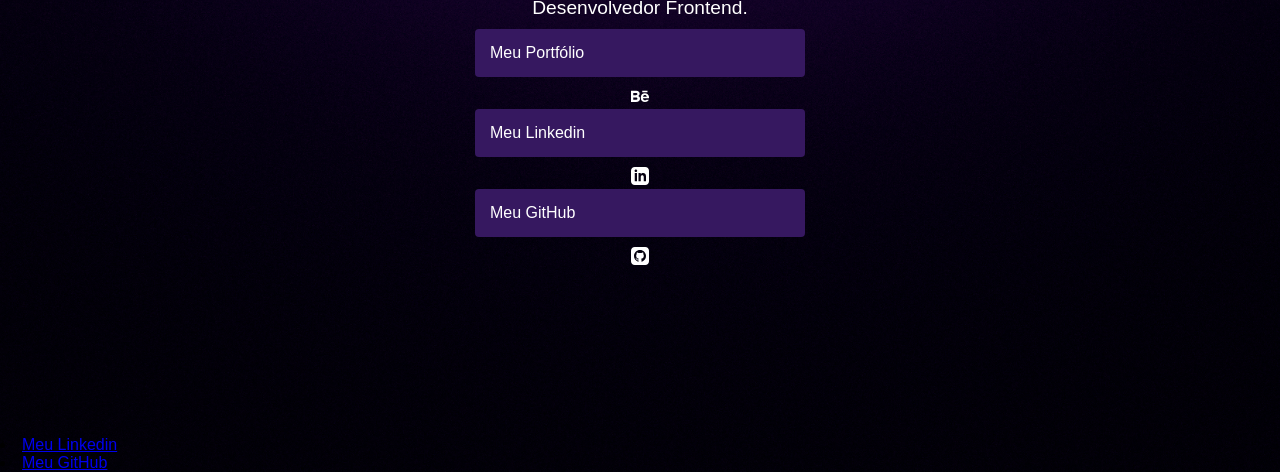
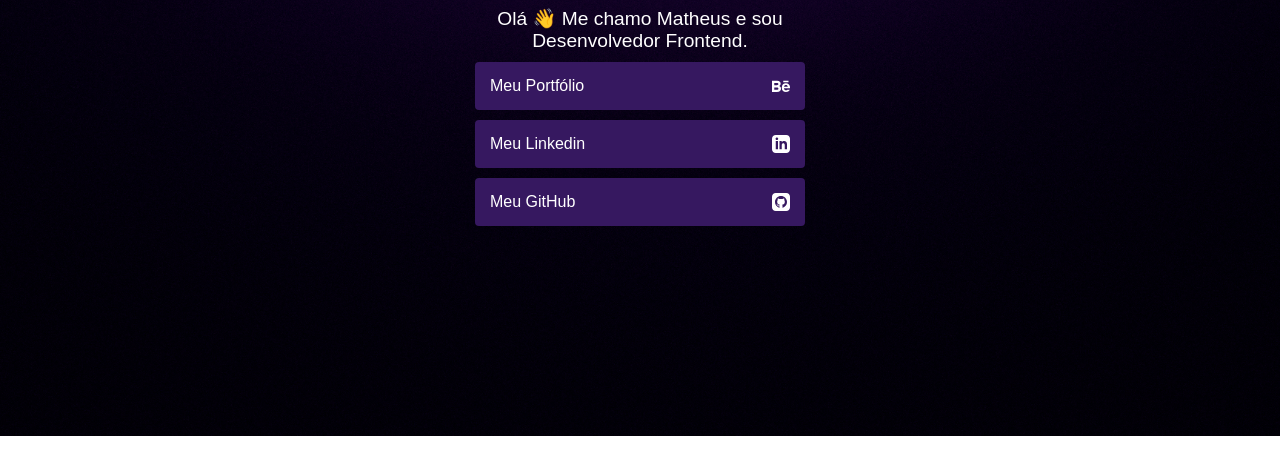
Before and after one commit to omvicente/Website, a plain HTML site: page index.html in a window 1280 px wide. Shown: the part 364-836 px from the top of the page. After the commit the page ends 800 px from the top, so only its background shows below. Drawn offline with Linux system fonts and the light colour scheme.

Commit message:
Update index.html

```diff
--- a/index.html
+++ b/index.html
@@ -17,24 +17,26 @@
             <h1>Matheus Vicente</h1>
             <p>Olá 👋 Me chamo Matheus e sou Desenvolvedor Frontend.</p>
         </div>
-        <div class="social-links">
+            <div class="social-links">
             <div>
-                <a target="_blank" href="https://www.behance.net/omvicente_">Meu Portfólio</a>
-                <svg xmlns="http://www.w3.org/2000/svg" width="18" height="18" viewBox="0 0 24 24"><path fill="white" d="M22 7h-7v-2h7v2zm1.726 10c-.442 1.297-2.029 3-5.101 3-3.074 0-5.564-1.729-5.564-5.675 0-3.91 2.325-5.92 5.466-5.92 3.082 0 4.964 1.782 5.375 4.426.078.506.109 1.188.095 2.14h-8.027c.13 3.211 3.483 3.312 4.588 2.029h3.168zm-7.686-4h4.965c-.105-1.547-1.136-2.219-2.477-2.219-1.466 0-2.277.768-2.488 2.219zm-9.574 6.988h-6.466v-14.967h6.953c5.476.081 5.58 5.444 2.72 6.906 3.461 1.26 3.577 8.061-3.207 8.061zm-3.466-8.988h3.584c2.508 0 2.906-3-.312-3h-3.272v3zm3.391 3h-3.391v3.016h3.341c3.055 0 2.868-3.016.05-3.016z"/></svg>
+                <a target="_blank" href="https://www.behance.net/omvicente_">
+                    <span>Meu Portfólio</span>
+                    <svg xmlns="http://www.w3.org/2000/svg" width="18" height="18" viewBox="0 0 24 24"><path fill="white" d="M22 7h-7v-2h7v2zm1.726 10c-.442 1.297-2.029 3-5.101 3-3.074 0-5.564-1.729-5.564-5.675 0-3.91 2.325-5.92 5.466-5.92 3.082 0 4.964 1.782 5.375 4.426.078.506.109 1.188.095 2.14h-8.027c.13 3.211 3.483 3.312 4.588 2.029h3.168zm-7.686-4h4.965c-.105-1.547-1.136-2.219-2.477-2.219-1.466 0-2.277.768-2.488 2.219zm-9.574 6.988h-6.466v-14.967h6.953c5.476.081 5.58 5.444 2.72 6.906 3.461 1.26 3.577 8.061-3.207 8.061zm-3.466-8.988h3.584c2.508 0 2.906-3-.312-3h-3.272v3zm3.391 3h-3.391v3.016h3.341c3.055 0 2.868-3.016.05-3.016z"/></svg>
+                </a>
             </div>
             <div>
-                <a target="_blank" href="https://www.linkedin.com/in/omvicente/">Meu Linkedin</a>
-                <svg xmlns="http://www.w3.org/2000/svg" width="18" height="18" viewBox="0 0 24 24"><path fill="white" d="M19 0h-14c-2.761 0-5 2.239-5 5v14c0 2.761 2.239 5 5 5h14c2.762 0 5-2.239 5-5v-14c0-2.761-2.238-5-5-5zm-11 19h-3v-11h3v11zm-1.5-12.268c-.966 0-1.75-.79-1.75-1.764s.784-1.764 1.75-1.764 1.75.79 1.75 1.764-.783 1.764-1.75 1.764zm13.5 12.268h-3v-5.604c0-3.368-4-3.113-4 0v5.604h-3v-11h3v1.765c1.396-2.586 7-2.777 7 2.476v6.759z"/></svg>
+                <a target="_blank" href="https://www.linkedin.com/in/omvicente/">
+                    <span>Meu Linkedin</span>
+                    <svg xmlns="http://www.w3.org/2000/svg" width="18" height="18" viewBox="0 0 24 24"><path fill="white" d="M19 0h-14c-2.761 0-5 2.239-5 5v14c0 2.761 2.239 5 5 5h14c2.762 0 5-2.239 5-5v-14c0-2.761-2.238-5-5-5zm-11 19h-3v-11h3v11zm-1.5-12.268c-.966 0-1.75-.79-1.75-1.764s.784-1.764 1.75-1.764 1.75.79 1.75 1.764-.783 1.764-1.75 1.764zm13.5 12.268h-3v-5.604c0-3.368-4-3.113-4 0v5.604h-3v-11h3v1.765c1.396-2.586 7-2.777 7 2.476v6.759z"/></svg>
+                </a>
             </div>
             <div>
-                <a target="_blank" href="https://github.com/omvicente">Meu GitHub</a>
-                <svg xmlns="http://www.w3.org/2000/svg" width="18" height="18" viewBox="0 0 24 24"><path fill="white" d="M19 0h-14c-2.761 0-5 2.239-5 5v14c0 2.761 2.239 5 5 5h14c2.762 0 5-2.239 5-5v-14c0-2.761-2.238-5-5-5zm-4.466 19.59c-.405.078-.534-.171-.534-.384v-2.195c0-.747-.262-1.233-.55-1.481 1.782-.198 3.654-.875 3.654-3.947 0-.874-.312-1.588-.823-2.147.082-.202.356-1.016-.079-2.117 0 0-.671-.215-2.198.82-.64-.18-1.324-.267-2.004-.271-.68.003-1.364.091-2.003.269-1.528-1.035-2.2-.82-2.2-.82-.434 1.102-.16 1.915-.077 2.118-.512.56-.824 1.273-.824 2.147 0 3.064 1.867 3.751 3.645 3.954-.229.2-.436.552-.508 1.07-.457.204-1.614.557-2.328-.666 0 0-.423-.768-1.227-.825 0 0-.78-.01-.055.487 0 0 .525.246.889 1.17 0 0 .463 1.428 2.688.944v1.489c0 .211-.129.459-.528.385-3.18-1.057-5.472-4.056-5.472-7.59 0-4.419 3.582-8 8-8s8 3.581 8 8c0 3.533-2.289 6.531-5.466 7.59z"/></svg>
+                <a target="_blank" href="https://github.com/omvicente">
+                    <span>Meu GitHub</span>
+                    <svg xmlns="http://www.w3.org/2000/svg" width="18" height="18" viewBox="0 0 24 24"><path fill="white" d="M19 0h-14c-2.761 0-5 2.239-5 5v14c0 2.761 2.239 5 5 5h14c2.762 0 5-2.239 5-5v-14c0-2.761-2.238-5-5-5zm-4.466 19.59c-.405.078-.534-.171-.534-.384v-2.195c0-.747-.262-1.233-.55-1.481 1.782-.198 3.654-.875 3.654-3.947 0-.874-.312-1.588-.823-2.147.082-.202.356-1.016-.079-2.117 0 0-.671-.215-2.198.82-.64-.18-1.324-.267-2.004-.271-.68.003-1.364.091-2.003.269-1.528-1.035-2.2-.82-2.2-.82-.434 1.102-.16 1.915-.077 2.118-.512.56-.824 1.273-.824 2.147 0 3.064 1.867 3.751 3.645 3.954-.229.2-.436.552-.508 1.07-.457.204-1.614.557-2.328-.666 0 0-.423-.768-1.227-.825 0 0-.78-.01-.055.487 0 0 .525.246.889 1.17 0 0 .463 1.428 2.688.944v1.489c0 .211-.129.459-.528.385-3.18-1.057-5.472-4.056-5.472-7.59 0-4.419 3.582-8 8-8s8 3.581 8 8c0 3.533-2.289 6.531-5.466 7.59z"/></svg>
+                </a>
             </div>
+        </div>
     </section>
 </body>
 </html>
-
-
-
-<li><a target="_blank" href="https://www.linkedin.com/in/omvicente/">Meu Linkedin</a></li>
-<li><a target="_blank" href="https://github.com/omvicente">Meu GitHub</a></li>
```
